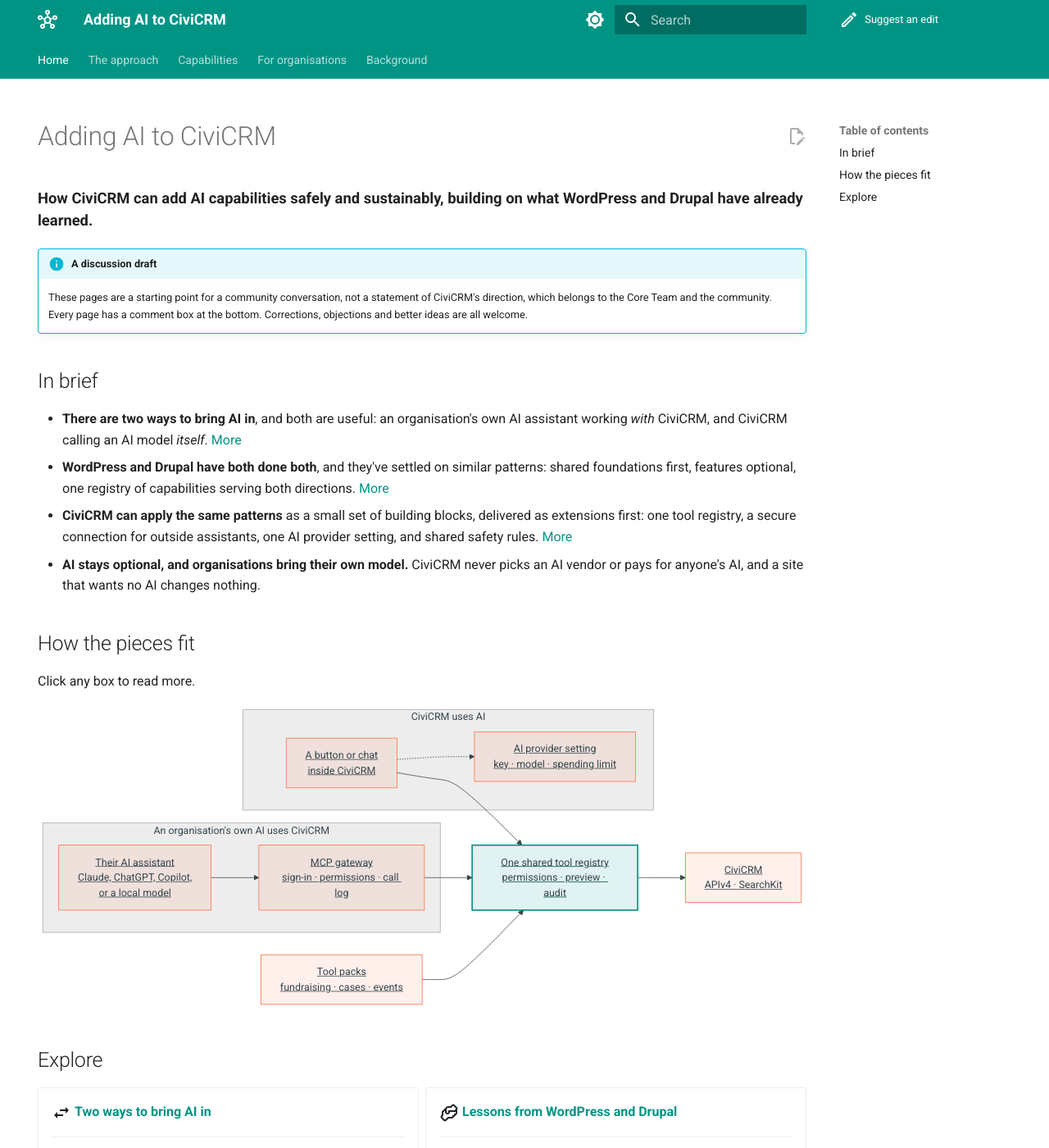
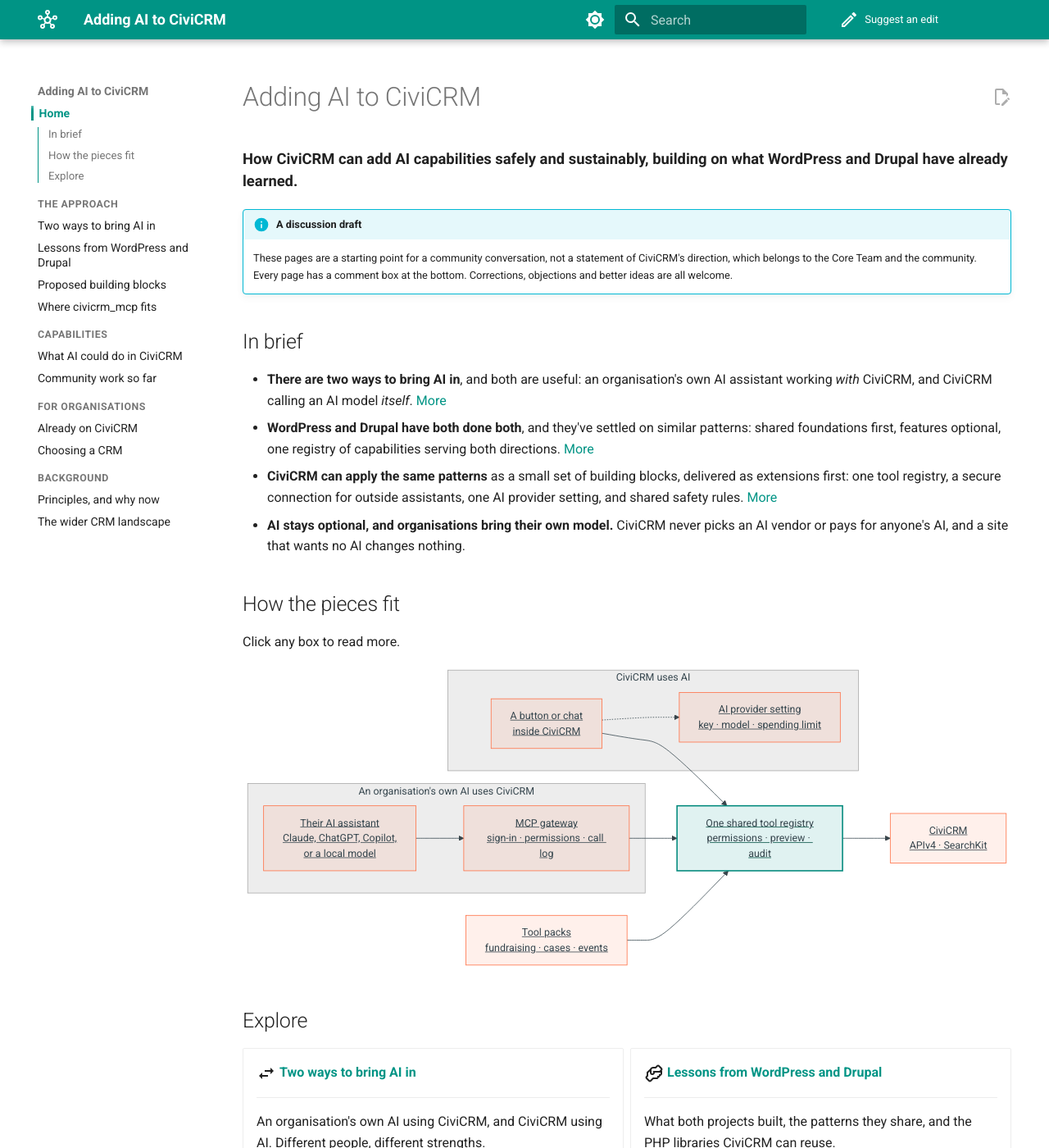
Before and after one commit to briangflett/adding-ai-to-civicrm, an MkDocs documentation site: the page built from docs/index.md, in a window 1280 px wide and 1400 px high. Shown: the whole window at 82% size. Built offline with MkDocs 1.6.1 and Material for MkDocs 9.7.7, drawn with Linux system fonts in a browser that asks for light colours; comment, search, counter and statistics services are not loaded.

Commit message:
Simplify navigation: one grouped sidebar with every page
Drop the top tabs and the separate right-hand table of contents; list all
pages in the left sidebar under group headings, highlight the current page,
and nest its sections beneath it. The sidebar now shows on the home page too.

Co-Authored-By: Claude Opus 5.5 <noreply@anthropic.com>
Claude-Session: https://claude.ai/code/session_01Dr8jhzThRZJwX7LbFRBELx

```diff
--- a/docs/stylesheets/extra.css
+++ b/docs/stylesheets/extra.css
@@ -5,3 +5,25 @@
 .mermaid .node.clickable:hover path { filter: brightness(0.92); }
 /* A little breathing room for the landing lead */
 .md-typeset .lead { font-size: 1.15em; line-height: 1.5; }
+
+/* One sidebar for everything: group headings small and quiet, current page obvious */
+.md-nav--primary .md-nav__item--section > .md-nav__link {
+  text-transform: uppercase;
+  letter-spacing: 0.04em;
+  font-size: 0.62rem;
+  color: var(--md-default-fg-color--light);
+  margin-top: 1.1em;
+}
+.md-nav--primary .md-nav__link--active {
+  font-weight: 700;
+  color: var(--md-primary-fg-color);
+  border-left: 3px solid var(--md-primary-fg-color);
+  padding-left: 0.5em;
+  margin-left: -0.6em;
+}
+/* In-page sections nested under the current page */
+.md-nav--primary .md-nav--secondary .md-nav__link {
+  font-size: 0.66rem;
+  color: var(--md-default-fg-color--light);
+}
+.md-nav--primary .md-nav--secondary .md-nav__link:hover { color: var(--md-accent-fg-color); }
--- a/mkdocs.yml
+++ b/mkdocs.yml
@@ -13,14 +13,13 @@ theme:
     logo: material/hub-outline
     repo: material/pencil-outline
   features:
-    - navigation.tabs
+    - navigation.sections
     - navigation.instant
     - navigation.footer
     - navigation.top
-    - navigation.indexes
     - search.suggest
     - content.action.edit
-    - toc.follow
+    - toc.integrate
   palette:
     - media: "(prefers-color-scheme: light)"
       scheme: default
```
Also changed, not shown: docs/index.md (+0 -5 lines).
